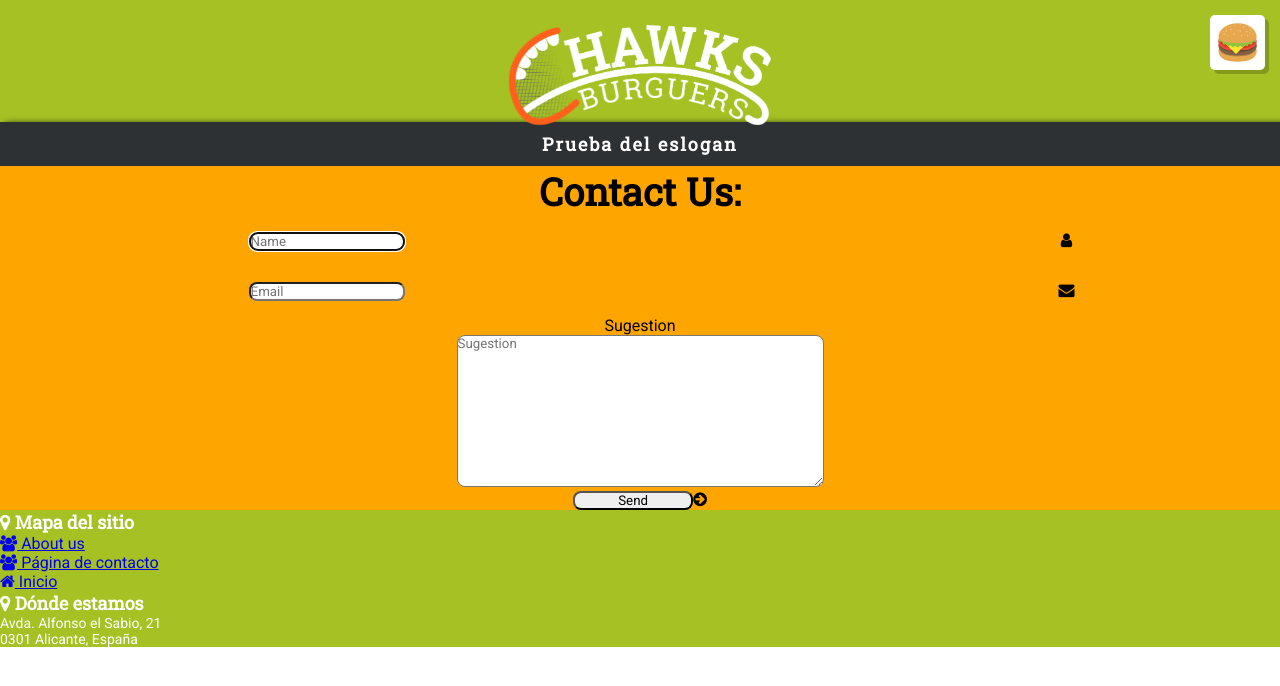
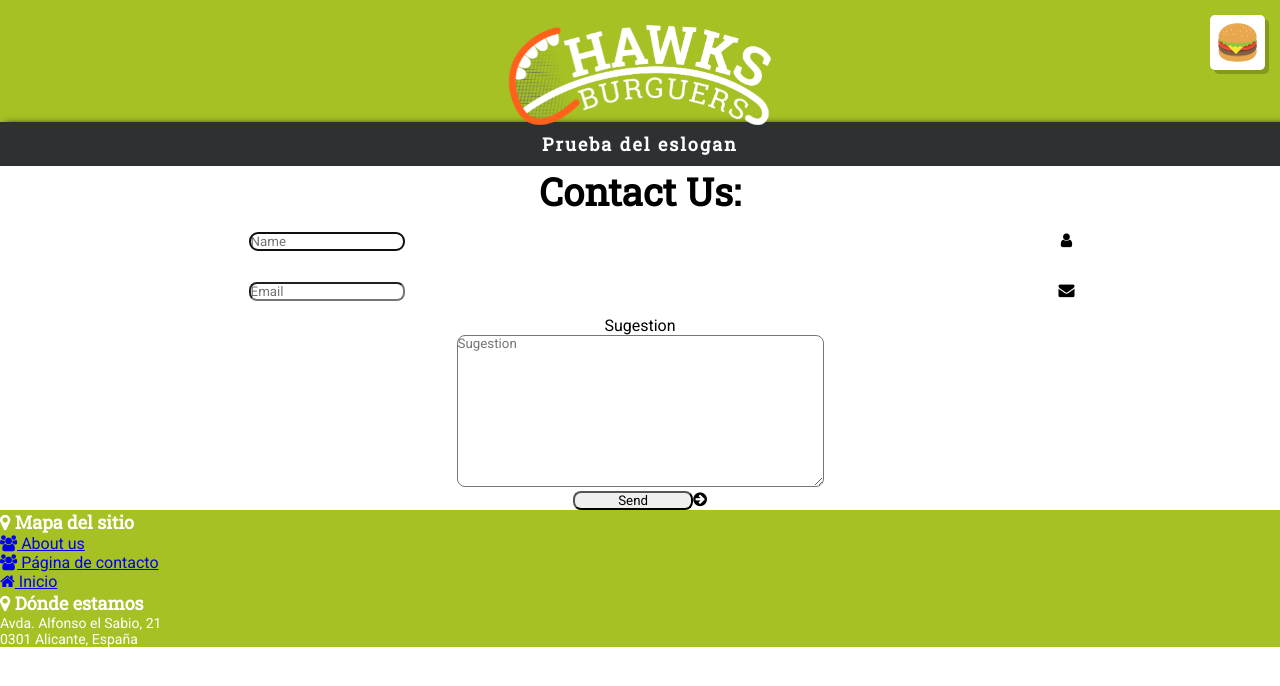
Before and after one commit to cArlitXs/HawksBurgers, a Jekyll site: the page built from contacto.html, in a window 1280 px wide. Shown: the top 686 px of the page. Built offline with Jekyll 4.4.1, drawn with Linux system fonts in a browser that asks for light colours.

Commit message:
color de fondo

```diff
--- a/css/silvia.css
+++ b/css/silvia.css
@@ -1,6 +1,6 @@
 #contenidoContacto{
 	text-align:center;
-	background-color:orange;
+	background-color:white;
 }
 
 
```
